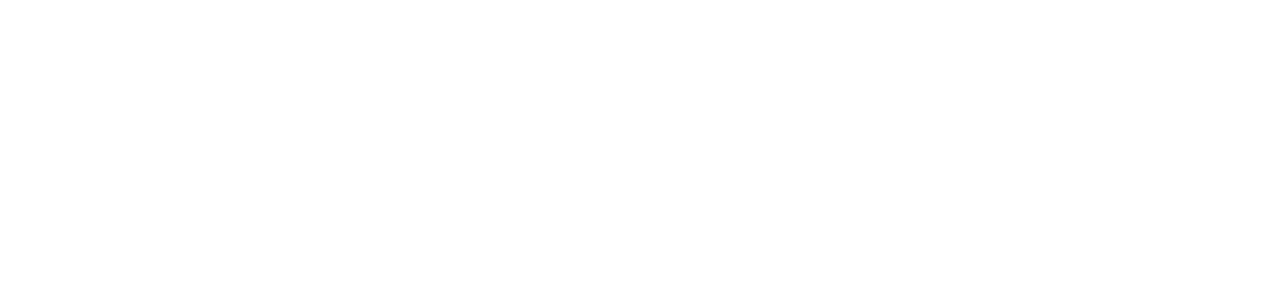
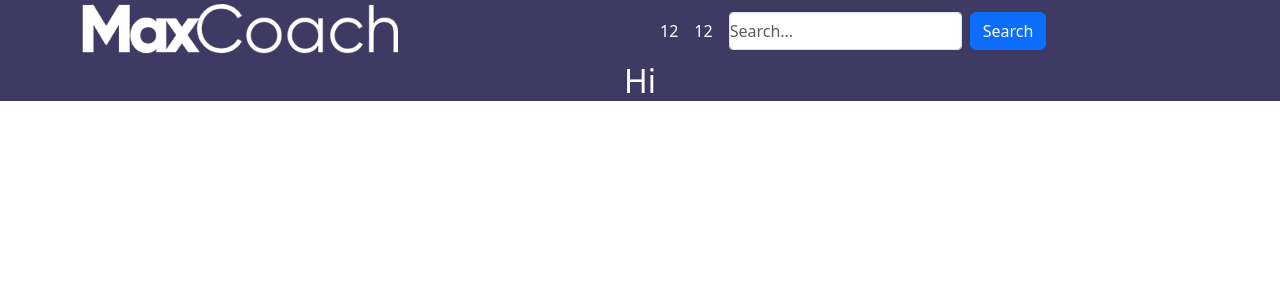
Before and after one commit to iaio998/proj-html-vuejs, a Vue app: page / in a window 1280 px wide. Shown: the top 300 px of the page. Built offline with nearby package versions, Linux system fonts and the light colour scheme.

Commit message:
Added scaffholding navbar

```diff
--- a/src/App.vue
+++ b/src/App.vue
@@ -1,10 +1,21 @@
 <template>
-  <div></div>
+  <header>
+    <HeaderComponent />
+  </header>
+  <main></main>
 </template>
 
 <script>
+import HeaderComponent from "./components/HeaderComponent.vue";
+
 export default {
   name: "App",
+  components: {
+    HeaderComponent,
+  },
+  data() {
+    return {};
+  },
 };
 </script>
 
--- a/src/assets/style/main.scss
+++ b/src/assets/style/main.scss
@@ -7,3 +7,11 @@
 @import '@fortawesome/fontawesome-free/scss/brands.scss';
 
 @import 'bootstrap/scss/bootstrap';
+
+ul {
+    list-style: none;
+    margin: 0;
+}
+a {
+ text-decoration: none;
+}
--- a/src/assets/style/partials/_variables.scss
+++ b/src/assets/style/partials/_variables.scss
@@ -0,0 +1,7 @@
+$color-black: #000000;
+$color-white: #ffffff;
+$color-marker: #20ad96;
+$color-purple: #3f3a64;
+$color-grey: #696969;
+$color-black-secondary: #333333;
+$color-white-secondary: #f5f7fa;
--- /dev/null
+++ b/src/components/HeaderComponent.vue
@@ -0,0 +1,30 @@
+<template>
+  <header>
+    <nav class="container">
+      <NavbarComponent />
+    </nav>
+    <div class="jumbotron container text-center">
+      <h2>Hi</h2>
+    </div>
+  </header>
+</template>
+
+<script>
+import NavbarComponent from "./partials/NavbarComponent.vue";
+
+export default {
+  name: "HeaderComponent",
+  components: {
+    NavbarComponent,
+  },
+};
+</script>
+
+<style lang="scss" scoped>
+@use "../assets/style/partials/variables" as *;
+header {
+  color: $color-white;
+  background-color: $color-purple;
+  // background-image: url("../../public/images");
+}
+</style>
--- a/src/components/HelloWorld.vue
+++ b/src/components/MainComponent.vue
@@ -3,7 +3,9 @@
 </template>
 
 <script>
-export default {};
+export default {
+  name: "MainComponent",
+};
 </script>
 
 <style lang="scss" scoped></style>
--- a/src/components/partials/IconCommunity.vue
+++ b/src/components/partials/JumboComponent.vue
@@ -3,7 +3,9 @@
 </template>
 
 <script>
-export default {};
+export default {
+  name: "JumboComponent",
+};
 </script>
 
 <style lang="scss" scoped></style>
--- /dev/null
+++ b/src/components/partials/NavbarComponent.vue
@@ -0,0 +1,70 @@
+<template>
+  <div class="row justify-content-between align-items-center">
+    <div class="col">
+      <h1 class="">
+        <img src="/images/light-logo.png" alt="Logo" />
+      </h1>
+    </div>
+    <div class="col">
+      <div class="d-flex align-items-center">
+        <ul class="d-flex px-2">
+          <li>1</li>
+          <li>2</li>
+        </ul>
+        <ul class="d-flex px-2">
+          <li>1</li>
+          <li>2</li>
+        </ul>
+        <div class="d-flex">
+          <div class="input-group mx-2">
+            <input
+              placeholder="Search..."
+              type="text"
+              class="form-control rounded-1 p-0"
+              aria-label="Sizing example input"
+              aria-describedby="inputGroup-sizing-default"
+            />
+          </div>
+          <button type="button" class="btn btn-primary rounded-2 fs-bold">
+            Search
+          </button>
+        </div>
+      </div>
+    </div>
+  </div>
+</template>
+
+<script>
+export default {
+  name: "NavbarComponent",
+  data() {
+    return {
+      menu: [
+        {
+          name: "Home",
+        },
+        {
+          name: "Pages",
+        },
+        {
+          name: "Courses",
+        },
+        {
+          name: "Features",
+        },
+        {
+          name: "Blog",
+        },
+        {
+          name: "Shop",
+        },
+        {
+          class: "fa-regular fa-user",
+        },
+      ],
+    };
+  },
+};
+</script>
+
+<style lang="scss" scoped></style>
```
Also changed, not shown: src/components/FooterComponent.vue (added, +11 -0 lines).
